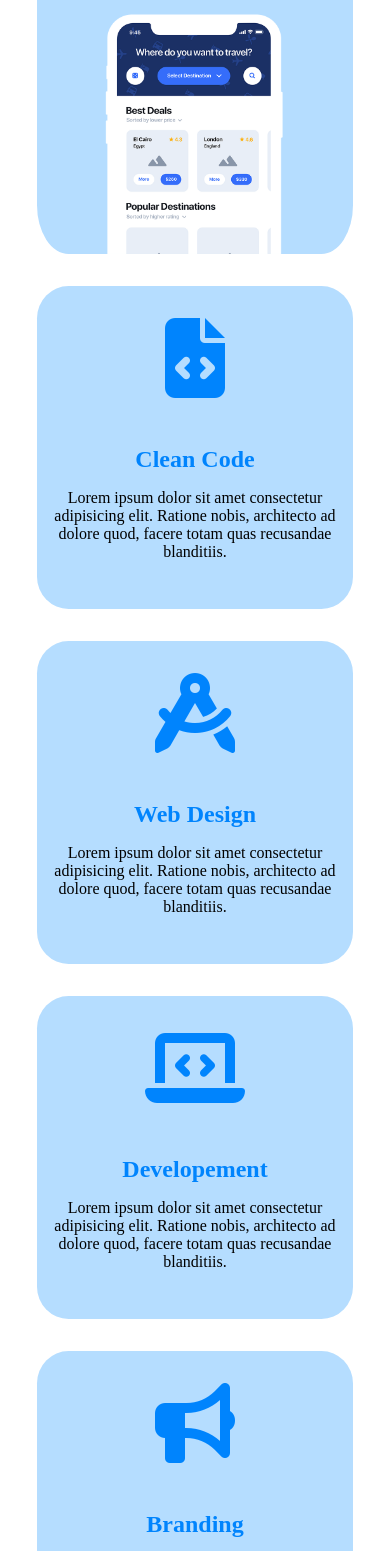
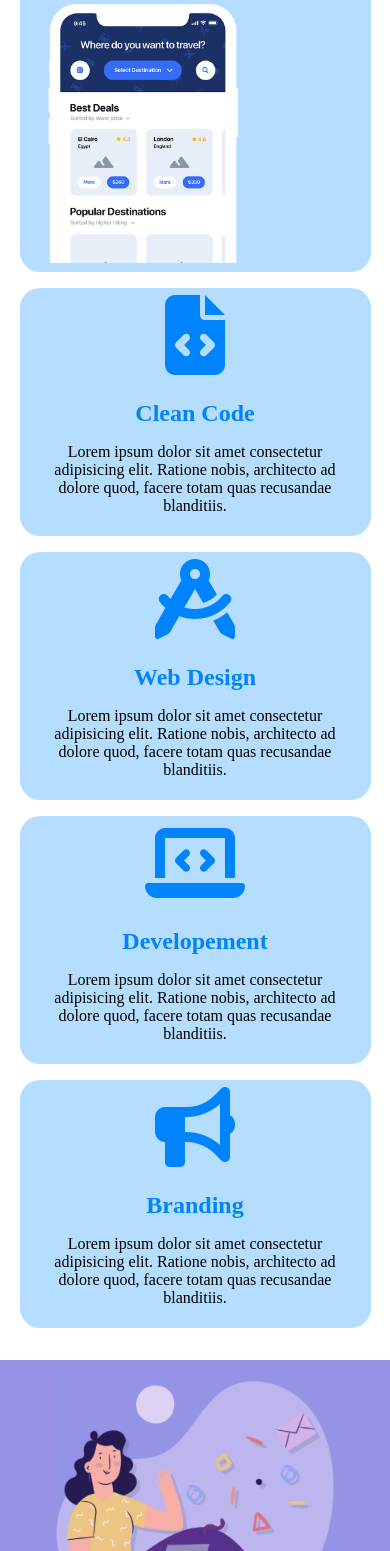
Before and after one commit to Valeria-Caramellino/htmlcss-responsive-layout, a plain HTML site: page index.html in a window 390 px wide. Shown: the part 322-1873 px from the top of the page. Drawn offline with Linux system fonts and the light colour scheme.

Commit message:
prima sezione versione tablet

```diff
--- a/css/style.css
+++ b/css/style.css
@@ -51,6 +51,9 @@ GENERALE
 .font1-5rem{
     font-size: 1.5rem;
 }
+.font5rem{
+    font-size: 5rem;
+}
 /*****MISURE WIDTH*****/
 .w100 {width: 100%;}
 .w90  {width: 90%;}
@@ -64,6 +67,7 @@ GENERALE
 .w10  {width: 10%;}
 
 /**************COLORI**********/
+.cBlue         {color: #0084fd}
 .bgBlue        {background-color: #0084fd;}
 .bgWhite       {background-color: white;}
 .cWhite        {color: white;}
@@ -71,6 +75,7 @@ GENERALE
 .cOrange       {color: goldenrod;}
 .bgColorViola  {background-color: #9792e4;}
 .bcBlack       {background-color: black;}
+.bgColorLight  {background-color: #b5ddff;}
 /*******PADDING E MARGIN***********/
 .mAuto{
     margin: 0 auto;
@@ -147,17 +152,7 @@ section{
 h4,  p,  button.apple{
     margin: 1rem;
 }
-div.boxBottom > h4 , div.box1  h4{
-    text-align: center;
-    color: #0084fd;
-}
-.bgColorLight{
-    background-color: #b5ddff;
-}
-.box{
-    border-radius: 10%;
 
-}
 button.apple{
     border: none;
     border-radius: 20px;
@@ -165,35 +160,35 @@ button.apple{
     color: white;
     padding: 1rem;
 }
+.card2 , .Card1 , .card3{
+    width: 100%;
+}
 
-.boxBottom{
-    padding-bottom: 2rem;
-    text-align: center;
-}
-.boxTop{
-    color: #0084fd;
-    font-size: 5rem;
-    margin: 2rem;
-}
 /************************************
 PRIMA SEZIONE TRA 480 E 768 TABLET
 *************************************/
 @media screen and (min-width: 481px ) and ( max-Width: 768px ){
-   section.uno{
-        display: flex;
-        flex-direction: row;
-        flex-wrap: wrap;
-    }
-    .container{
-        width: 60%;
-    }
-    .box.box1{
-        width: 60%;
-    }
-    .box{
-        width: 30%;
-    }
+    .boxTopFistSection{
+    display: flex;
+    gap: 1rem;
+  }
 
+  .boxBottomFistSection{
+    display: flex;
+    gap: 1rem;
+  }
+  .Card1{
+    width: 60%;
+  }
+  .card2{
+    width: calc( 100% / 3 - 2rem );
+  }
+  .card3{
+    width: calc( 100% / 3 - 2rem );
+  }
+  .container{
+    width: 90%;
+  }
 }
 
 /**************************************
@@ -201,20 +196,6 @@ PRIMA SEZIONE DOPO 769 PC
 **************************************/
 
 @media screen and ( min-Width: 769px ) {
-    section.uno{
-        display: flex;
-        flex-direction: row;
-        flex-wrap: wrap;
-        width: 60%;
-    }
-    .box.box1{
-        flex-direction: row;
-        width: 60%;
-    }
-    .box{
-        width: 30%;
-
-    }
     .phone{
         margin-top: 9.5rem;
     }
@@ -268,6 +249,8 @@ TERZA SEZIONE
     width: 100%;
     margin: auto;
 }
+
+
 /************************************
 TERZA SEZIONE TRA 480 E 768 TABLET
 *************************************/
@@ -294,7 +277,7 @@ TERZA SEZIONE DOPO 769 PC
 
     }
     .ContainerThreeSection{
-        width: 60%;
+        width: 70%;
     }
 }
 /******************************************
--- a/index.html
+++ b/index.html
@@ -42,33 +42,34 @@
     </header>
     <main>
         <!--prima sezione-->
-        <section class="container flex flexDirectioneColumn wrap gap uno">
-            <div class="flex flexDirectioneColumn container mAuto box justifyContentCenter box1 bgColorLight">
-                <div class="flex flexDirectioneColumn justifyContentCenter">
-                    <h4 class="font1-5rem">Get a demo application </h4>
+        <section>
+            <div class="container mAuto">
+                <div class="boxTopFistSection">
+                    <div class="bgColorLight borderRadius10 padding5 Card1">
+                        <div class=" ">
+                            <h4 class="font1-5rem cBlue textCenter">Get a demo application </h4>
                             <p >
                                 Lorem ipsum dolor sit amet consectetur
                                 adipisicing elit. Ratione nobis, architecto ad
                                 dolore quod, facere totam quas recusandae
                                 blanditiis.
                             </p>
-                    <div class="flex justifyContentCenter">
-                        <button class="apple w40 flex justifyContentCenter">
+                            <div class="">
+                                <button class="apple w40">
                                 <i class="fa-brands fa-apple"></i> App store
                                 </button>
                             </div>
-
                         </div>
-                <div class="flex justifyContentCenter">
+                        <div class="">
                             <img class="w70 phone" src="img/phone.png" alt="phone">
                         </div>
                     </div>
-            <div class="flex flexDirectioneColumn container mAuto box justifyContentCenter due bgColorLight">
-                <div class="flex justifyContentCenter boxTop">
+                    <div class="card2 bgColorLight mTop borderRadius10 padding5">
+                        <div class="boxTop cBlue textCenter font5rem">
                             <i class="fa-solid fa-file-code"></i>
                         </div>
-                <div class="boxBottom">
-                    <h4 class="font1-5rem">Clean Code</h4>
+                        <div class="boxBottom textCenter">
+                            <h4 class="font1-5rem cBlue ">Clean Code</h4>
                             <p>
                                 Lorem ipsum dolor sit amet consectetur
                                 adipisicing elit. Ratione nobis, architecto ad
@@ -77,12 +78,15 @@
                             </p>
                         </div>
                     </div>
-            <div class="flex flexDirectioneColumn container mAuto box justifyContentCenter tre bgColorLight">
-                <div class="flex justifyContentCenter boxTop">
+                </div>
+
+                <div class="boxBottomFistSection">
+                    <div class="card3 bgColorLight borderRadius10 padding5 mTop">
+                        <div class="boxTop font5rem cBlue textCenter">
                             <i class="fa-solid fa-compass-drafting"></i>
                         </div>
-                <div class="boxBottom">
-                    <h4 class="font1-5rem">Web Design</h4>
+                        <div class="boxBottom textCenter">
+                            <h4 class="font1-5rem cBlue">Web Design</h4>
                             <p>
                                 Lorem ipsum dolor sit amet consectetur
                                 adipisicing elit. Ratione nobis, architecto ad
@@ -91,12 +95,12 @@
                             </p>
                         </div>
                     </div>
-            <div class="flex flexDirectioneColumn container mAuto box justifyContentCenter quattro bgColorLight">
-                <div class="flex justifyContentCenter boxTop">
+                    <div class=" bgColorLight textCenter borderRadius10 padding5 mTop card3">
+                        <div class="boxTop font5rem cBlue ">
                             <i class="fa-solid fa-laptop-code"></i>
                         </div>
-                <div class="boxBottom">
-                    <h4 class="font1-5rem">Developement</h4>
+                        <div class="boxBottom textCenter">
+                            <h4 class="font1-5rem cBlue ">Developement</h4>
                             <p>
                                 Lorem ipsum dolor sit amet consectetur
                                 adipisicing elit. Ratione nobis, architecto ad
@@ -105,12 +109,12 @@
                             </p>
                         </div>
                     </div>
-            <div class="flex flexDirectioneColumn container mAuto box justifyContentCenter cinque bgColorLight">
-                <div class="flex justifyContentCenter boxTop">
+                    <div class=" bgColorLight textCenter borderRadius10 padding5 mTop card3">
+                        <div class=" boxTop font5rem cBlue ">
                             <i class="fa-solid fa-bullhorn"></i>
                         </div>
                         <div class="boxBottom">
-                    <h4 class="font1-5rem">Branding</h4>
+                            <h4 class="font1-5rem cBlue ">Branding</h4>
                             <p>
                                 Lorem ipsum dolor sit amet consectetur
                                 adipisicing elit. Ratione nobis, architecto ad
@@ -119,6 +123,10 @@
                             </p>
                         </div>
                     </div>
+                </div>
+
+            </div>
+
 
         </section>
         <!--seconda sezione-->
```
Lines whose indentation alone changed are shown as unchanged.
